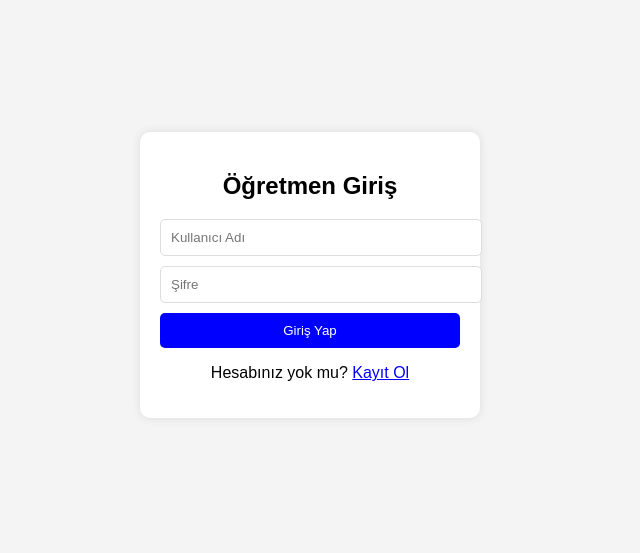
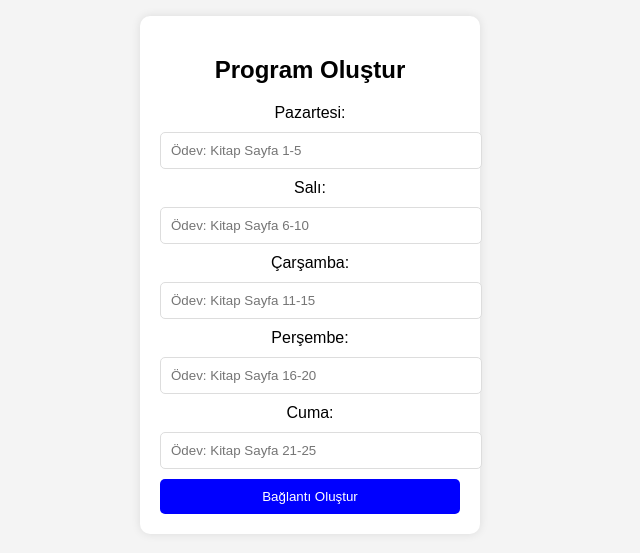
Before and after one commit to halilhoca/odevtakip, a plain HTML site: page index.html in a window 1280 px wide. Shown: the part 133-686 px from the top of the page, without its empty margins (330-970 px from the left). Drawn offline with Linux system fonts and the light colour scheme.

Commit message:
Update index.html

```diff
--- a/index.html
+++ b/index.html
@@ -3,18 +3,76 @@
 <head>
     <meta charset="UTF-8">
     <meta name="viewport" content="width=device-width, initial-scale=1.0">
-    <title>Öğrenci Takip Sistemi</title>
+    <title>Öğrenci Program Takibi</title>
     <link rel="stylesheet" href="styles.css">
 </head>
 <body>
     <div class="container">
-        <h2>Öğretmen Giriş</h2>
-        <form action="login.php" method="POST">
-            <input type="text" name="username" placeholder="Kullanıcı Adı" required>
-            <input type="password" name="password" placeholder="Şifre" required>
-            <button type="submit">Giriş Yap</button>
+        <h2>Program Oluştur</h2>
+        <form id="programForm">
+            <div class="day">
+                <label for="day1">Pazartesi:</label>
+                <input type="text" id="day1" placeholder="Ödev: Kitap Sayfa 1-5" required>
+            </div>
+            <div class="day">
+                <label for="day2">Salı:</label>
+                <input type="text" id="day2" placeholder="Ödev: Kitap Sayfa 6-10" required>
+            </div>
+            <div class="day">
+                <label for="day3">Çarşamba:</label>
+                <input type="text" id="day3" placeholder="Ödev: Kitap Sayfa 11-15" required>
+            </div>
+            <div class="day">
+                <label for="day4">Perşembe:</label>
+                <input type="text" id="day4" placeholder="Ödev: Kitap Sayfa 16-20" required>
+            </div>
+            <div class="day">
+                <label for="day5">Cuma:</label>
+                <input type="text" id="day5" placeholder="Ödev: Kitap Sayfa 21-25" required>
+            </div>
+            <button type="button" onclick="generateLink()">Bağlantı Oluştur</button>
         </form>
-        <p>Hesabınız yok mu? <a href="register.html">Kayıt Ol</a></p>
+        <div id="generatedLink" style="display:none;">
+            <p>Oluşturulan Bağlantı:</p>
+            <input type="text" id="programLink" readonly>
+            <button onclick="copyLink()">Kopyala</button>
+        </div>
     </div>
+
+    <script>
+        function generateLink() {
+            let programText = '';
+            for (let i = 1; i <= 5; i++) {
+                let dayText = document.getElementById('day' + i).value;
+                if (dayText.trim() === "") {
+                    alert("Lütfen her gün için ödev girin.");
+                    return;
+                }
+                programText += 'Gün ' + i + ': ' + dayText + '\n';
+            }
+
+            let uniqueID = Date.now().toString(36);
+            localStorage.setItem(uniqueID, programText);
+            let link = window.location.origin + window.location.pathname + "?id=" + uniqueID;
+            document.getElementById("programLink").value = link;
+            document.getElementById("generatedLink").style.display = "block";
+        }
+
+        function copyLink() {
+            let linkInput = document.getElementById("programLink");
+            linkInput.select();
+            document.execCommand("copy");
+            alert("Bağlantı kopyalandı!");
+        }
+
+        function loadProgram() {
+            let params = new URLSearchParams(window.location.search);
+            let programID = params.get("id");
+            if (programID && localStorage.getItem(programID)) {
+                document.body.innerHTML = "<div class='container'><h2>Öğrenci Programı</h2><pre>" + localStorage.getItem(programID) + "</pre></div>";
+            }
+        }
+        window.onload = loadProgram;
+    </script>
 </body>
 </html>
```
